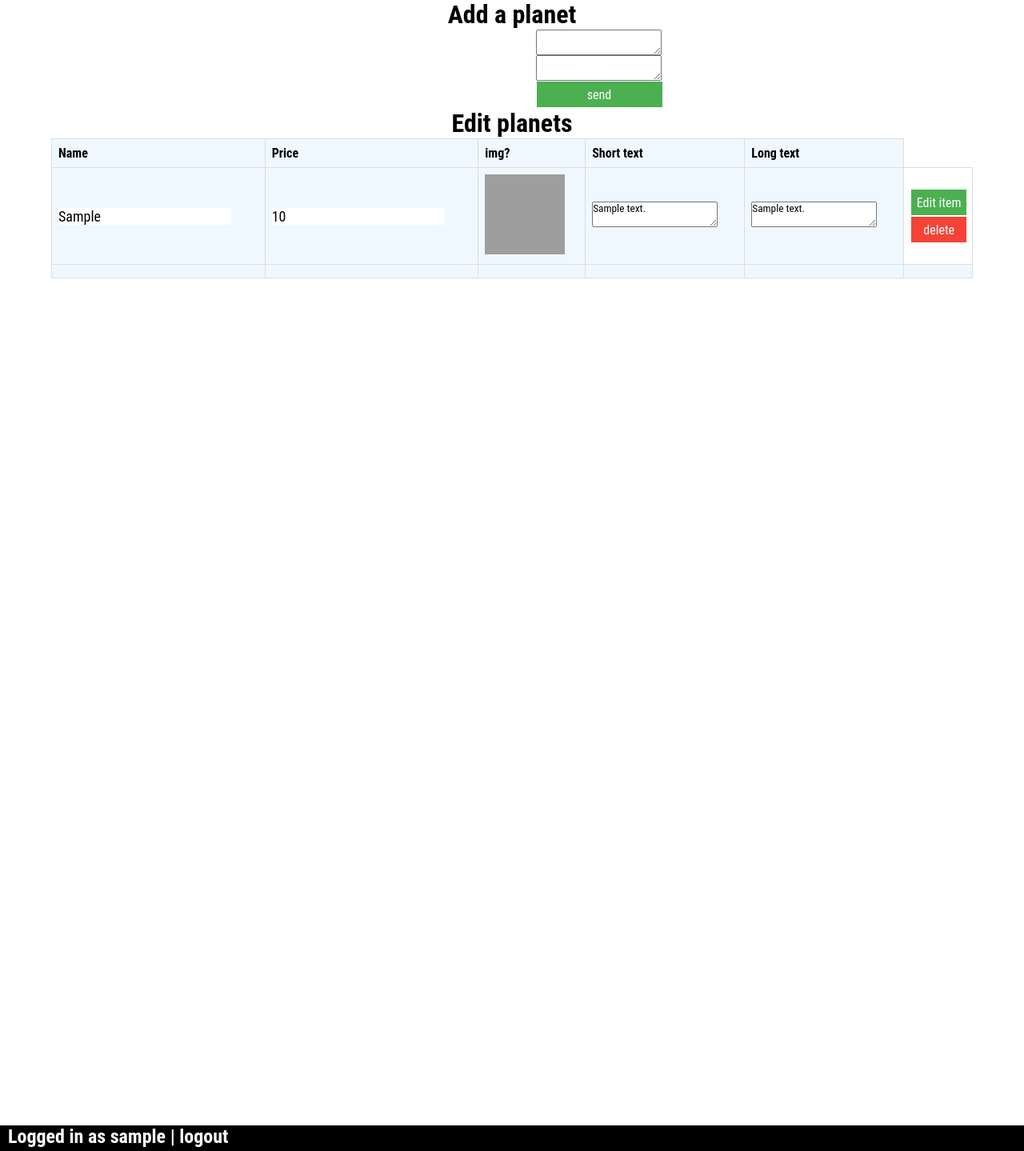
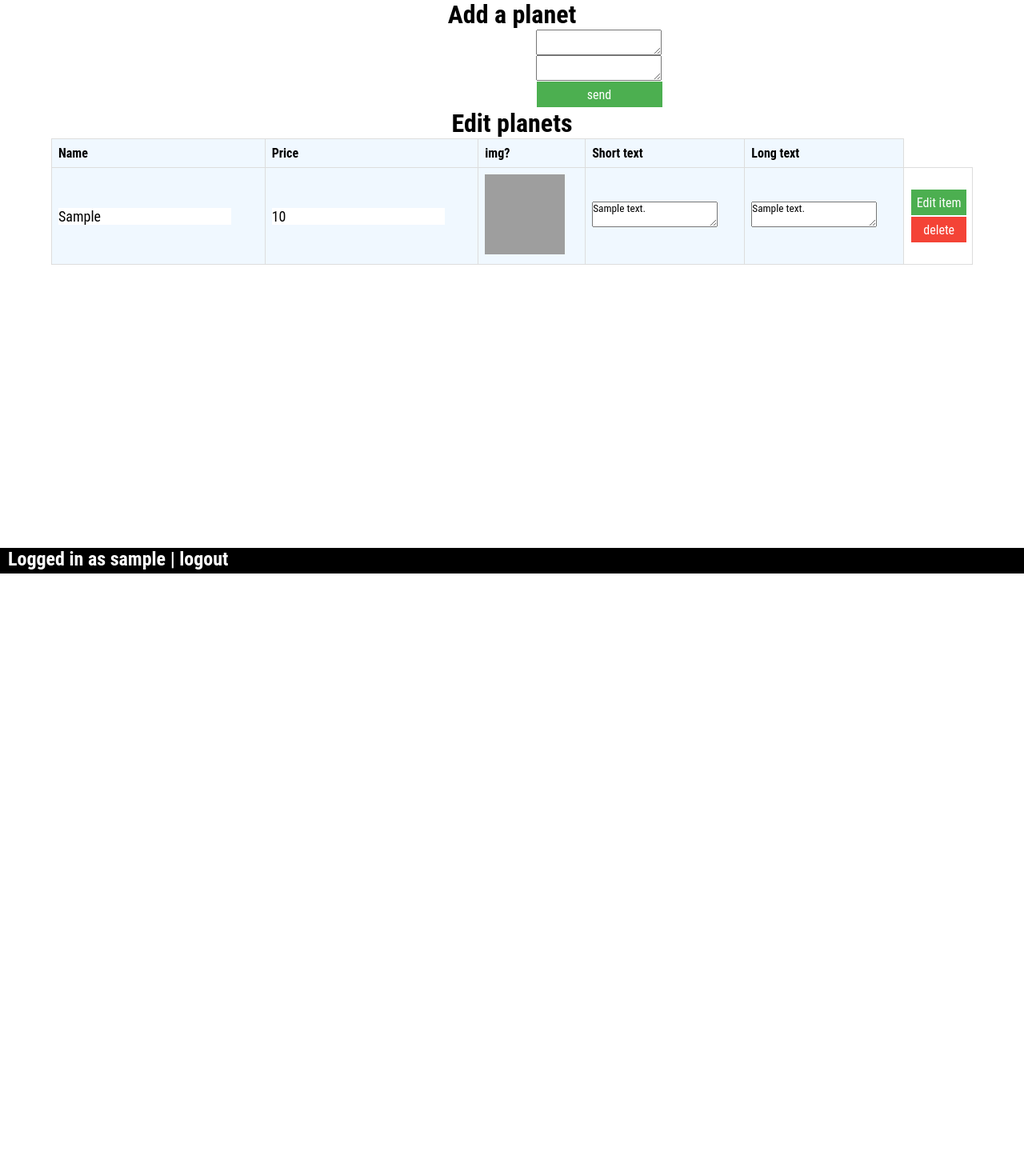
Before and after one commit to CeMagnum/UNST, a PHP site: page /admin/admintest/planets.php in a window 1280 px wide. Shown: the part 75-1514 px from the top of the page at 80% size. After the commit the page ends 792 px from the top, so only its background shows below. Run offline with PHP 8.4, Linux system fonts and the light colour scheme; the visitor is signed in with stand-in values (Sample User, id 1); tables that the repository leaves empty or names only in its code hold one stand-in row (values such as "Sample post"); grey boxes are pictures that could not be loaded.

Commit message:
minor changes

```diff
--- a/admin/admintest/admin.css
+++ b/admin/admintest/admin.css
@@ -50,7 +50,7 @@ main {
     display: flex;
     flex-direction: column;
     align-items:center;
-    height: 88rem;
+    min-height: 85.8vh;
 }
 
 table {
--- a/admin/admintest/planets.php
+++ b/admin/admintest/planets.php
@@ -44,14 +44,6 @@
             </td>
         </tr>
         ';}?>
-        <tr>
-            <td></td>
-            <td></td>
-            <td></td>
-            <td></td>
-            <td></td>
-            <td></td>
-        </tr>
     </table>
 </main>
 <?php include('./footer_admin.php');?>
```
